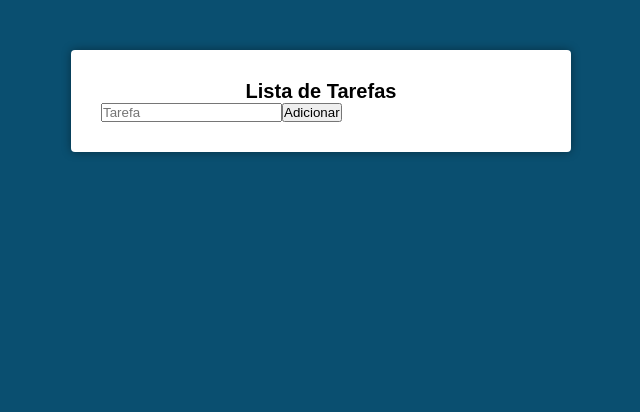
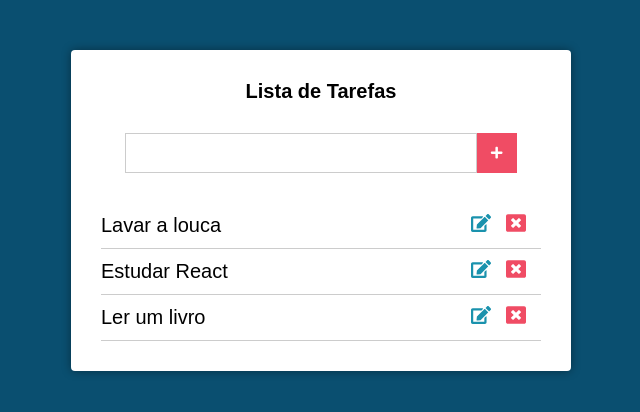
Before and after one commit to MDSLuciano/React-Lista-Tarefa, a React (Create React App) app: page / in a window 1280 px wide. Shown: the top 412 px of the page, without its empty margins (319-959 px from the left). Built offline with nearby package versions, Linux system fonts and the light colour scheme.

Commit message:
Estilizando as tarefas

```diff
--- a/package.json
+++ b/package.json
@@ -8,6 +8,7 @@
     "@testing-library/user-event": "^13.5.0",
     "react": "^18.3.1",
     "react-dom": "^18.3.1",
+    "react-icons": "^5.3.0",
     "react-scripts": "5.0.1",
     "web-vitals": "^2.1.4"
   },
--- a/src/components/Main.css
+++ b/src/components/Main.css
@@ -11,3 +11,68 @@
   font-size: 20px;
   text-align: center;
 }
+
+.form{
+  margin-top: 30px;
+  display: flex;
+  align-items: center;
+  justify-content: center;
+}
+
+.form input[type="text"]{
+  height: 40px;
+  padding: 0 20px;
+  font-size: 20px;
+  border: 1px solid #ccc;
+  min-width: 80%;
+}
+
+.form button[type="submit"]{
+  border: none;
+  height: 40px;
+  width: 40px;
+  background: #f04c64;
+  color: white;
+  display: flex;
+  align-items: center;
+  justify-content: center;
+}
+
+.tasks{
+  margin-top: 30px;
+}
+
+.tasks li{
+  display: flex;
+  align-items: center;
+  justify-content: space-between;
+  border-bottom: 1px solid #ccc;
+  padding: 10px 0;
+  font-size: 20px;
+  transition: all 600ms;
+}
+
+.tasks li:hover{
+  background-color: #1a92ad;
+}
+
+.tasks li .edit{
+  margin-right: 15px;
+  color: #1a92ad;
+}
+
+.tasks li .delete{
+  margin-right: 15px;
+  color: #f04c64;
+}
+
+.tasks li:hover .edit,
+.tasks li:hover .delete{
+  color: black;
+}
+
+.tasks li .edit,
+.tasks li .delete{
+  cursor: pointer;
+  transition: all 600ms;
+}
--- a/src/components/Main.js
+++ b/src/components/Main.js
@@ -1,9 +1,21 @@
 import React, { Component } from "react";
+
+//Form
+import { FaPlus } from "react-icons/fa"
+
+//Tarefas
+import { FaEdit, FaWindowClose } from "react-icons/fa"
+
 import "./Main.css";
 
 export default class Main extends Component {
   state = {
     newTask: "",
+    tasks: [
+      'Lavar a louca',
+      'Estudar React',
+      'Ler um livro',
+    ],
   };
 
   handleChange = (event) => {
@@ -12,15 +24,35 @@
     });
   }
   render() {
-    const { newTask } = this.state;
+    const { newTask, tasks } = this.state; //Desestruturação do metodo state
 
     return (
     <div className="main">
       <h1>Lista de Tarefas</h1>
-      <form action="#">
-        <input onChange={this.handleChange} type="text" placeholder="Tarefa"/>
-        <button type="submit">Adicionar</button>
+
+      <form action="#" className="form">
+        <input
+        onChange={this.handleChange}
+        type="text"
+        value={newTask}
+        />
+        <button type="submit">
+          <FaPlus />
+        </button>
       </form>
+
+      {/* Renderização condicional e não podemos esquecer da key*/}
+      <ul className="tasks">
+        {tasks.map((task) => (
+          <li key={ task }>{ task }
+            <div>
+              <FaEdit className="edit" />
+              <FaWindowClose className="delete" />
+            </div>
+          </li>
+        ))}
+      </ul>
+
     </div>
     );
   }
```
Also changed, not shown: 1 other file (tests, documents, lock files or other folders).
